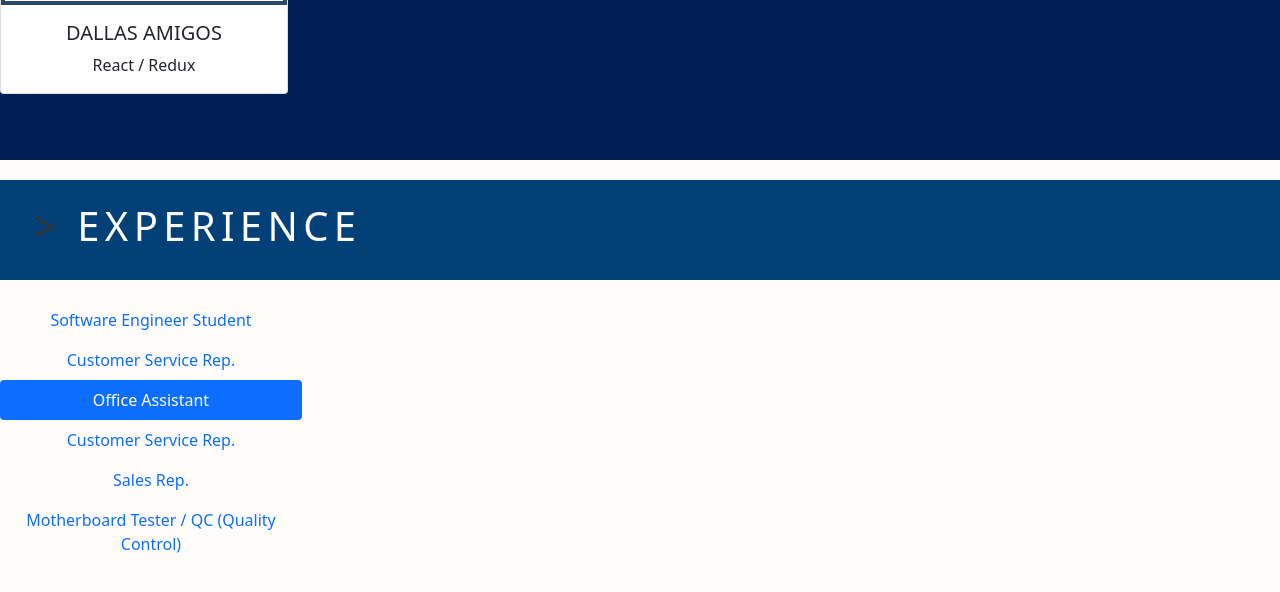
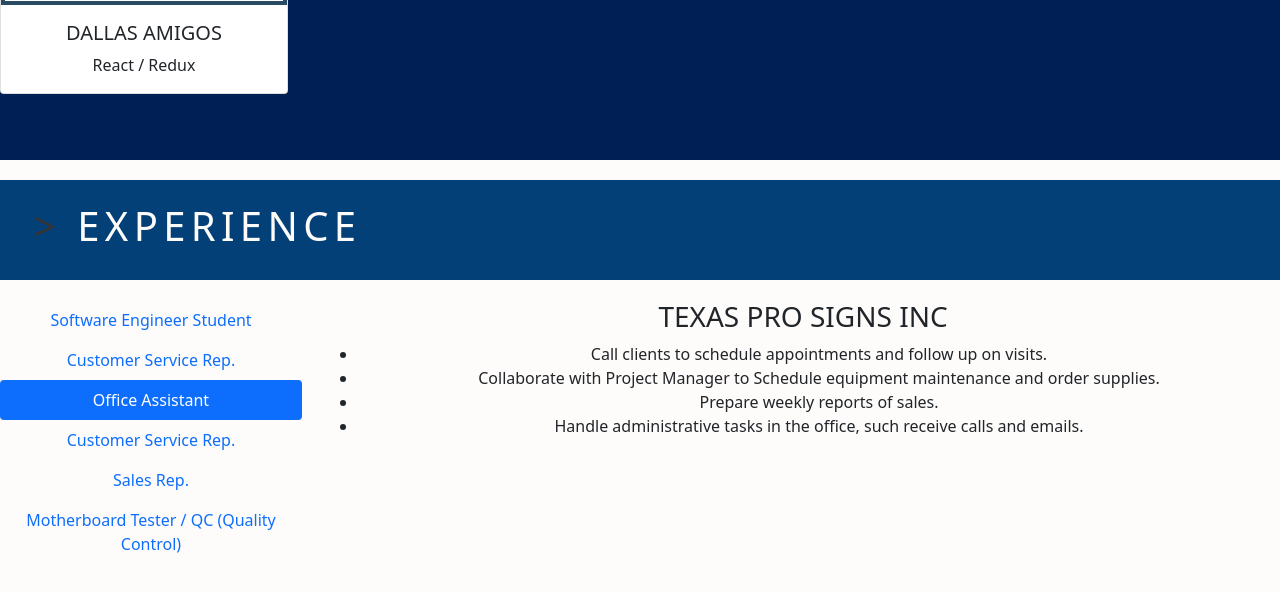
Before and after one commit to LupitaLee/portfolio, a React (Create React App) app: page /contact in a window 1280 px wide. Both pictures are taken after a click on the tab "Office Assistant". Shown: the part 3096-3688 px from the top of the page. Built offline with nearby package versions, Linux system fonts and the light colour scheme; grey boxes are pictures that could not be loaded.

Commit message:
import TexasProsigns to Experience component

```diff
--- a/src/components/Experience/Experience.jsx
+++ b/src/components/Experience/Experience.jsx
@@ -4,6 +4,7 @@ import { Nav, Col, Tab, Row,} from 'react-bootstrap'
 
 import FlatironSchool from '../FlatironSchool'
 import Nisi from '../Nisi'
+import TexasProSigns from '../TexasProSigns'
 
 
 
@@ -51,13 +52,19 @@ const Experience = () => {
                     <Tab.Content>
                         <Tab.Pane eventKey="first">
 
-                        <FlatironSchool />
+                            <FlatironSchool />
 
                         </Tab.Pane>
 
                         <Tab.Pane eventKey="second">
-                        <Nisi />
+                            <Nisi />
                         </Tab.Pane>
+
+                        <Tab.Pane eventKey="third">
+                            <TexasProSigns />
+                        </Tab.Pane>
+
+
 
                     </Tab.Content>
                     </Col>
```
